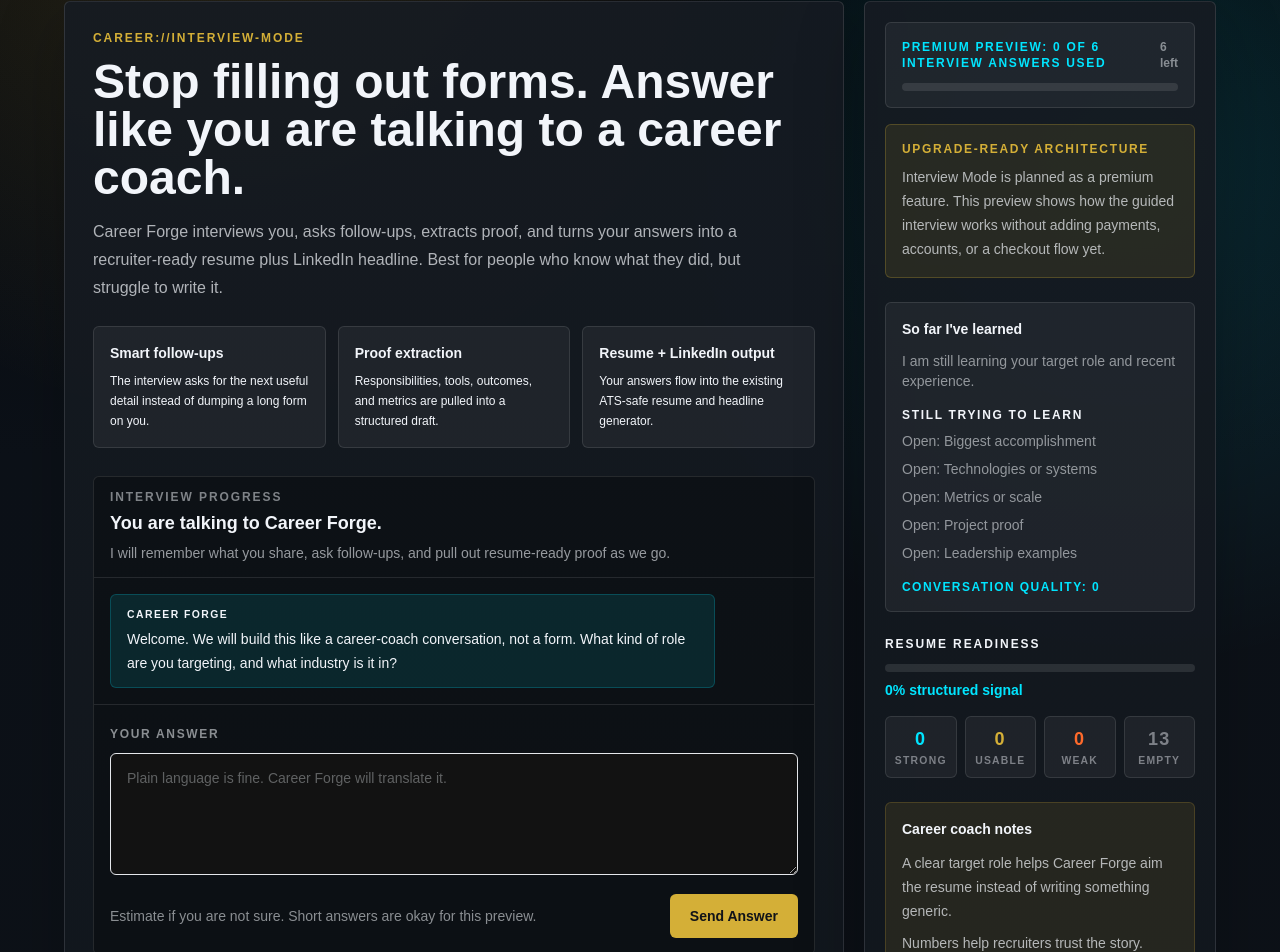
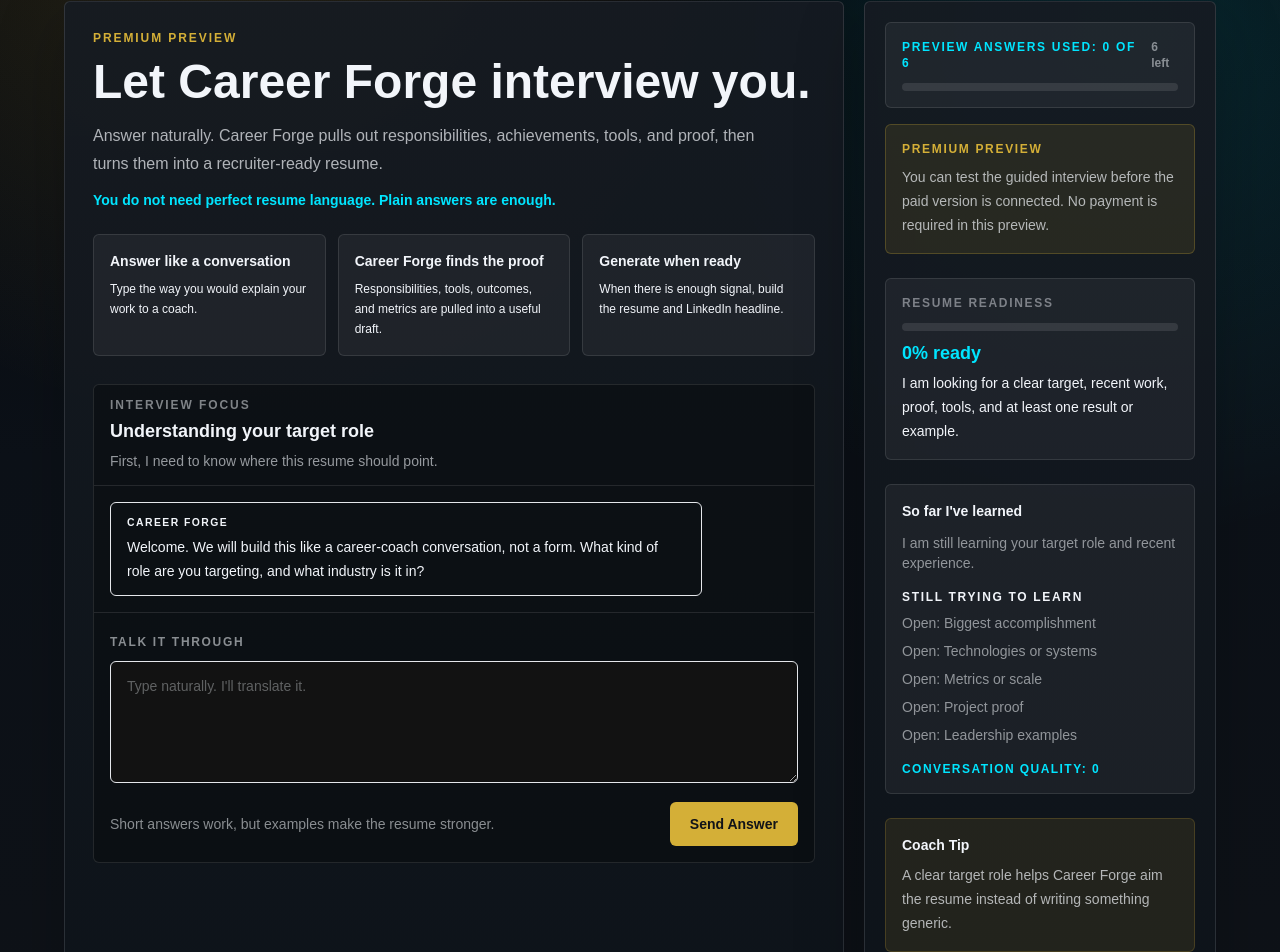
Before and after one commit to koinophobia-labs/career-forge-lite, a Next.js app: page /interview in a window 1280 px wide. Shown: the part 120-1072 px from the top of the page. Built offline with nearby package versions, Linux system fonts and the light colour scheme.

Commit message:
Polish Interview Mode demo experience

```diff
--- a/src/components/InterviewMode.tsx
+++ b/src/components/InterviewMode.tsx
@@ -34,6 +34,57 @@ function statusTone(status: string) {
   return "border-white/10 bg-white/5 text-paper/55";
 }
 
+function focusCopy(stage: InterviewSession["currentStage"]) {
+  const focus: Record<InterviewSession["currentStage"], { label: string; body: string }> = {
+    role_targeting: {
+      label: "Understanding your target role",
+      body: "First, I need to know where this resume should point."
+    },
+    background_overview: {
+      label: "Connecting your background",
+      body: "I am looking for the work history that best supports your next move."
+    },
+    current_or_recent_role: {
+      label: "Unpacking your recent work",
+      body: "Your most recent role usually gives the resume its strongest proof."
+    },
+    responsibilities: {
+      label: "Finding what you were trusted with",
+      body: "Plain duties become stronger bullets when we name the work clearly."
+    },
+    achievements: {
+      label: "Looking for outcomes",
+      body: "Results, improvements, and useful examples make the resume feel real."
+    },
+    metrics: {
+      label: "Finding measurable wins",
+      body: "Estimates are okay. Scale helps recruiters understand the weight of the work."
+    },
+    tools_and_skills: {
+      label: "Identifying tools and skills",
+      body: "Systems, software, workflows, and strengths help shape the keyword layer."
+    },
+    projects_or_portfolio: {
+      label: "Finding proof beyond job titles",
+      body: "A project or example can show capability even when your title does not."
+    },
+    education_and_certifications: {
+      label: "Adding training or credentials",
+      body: "Relevant education, courses, or certifications can support the story."
+    },
+    gaps_and_positioning: {
+      label: "Shaping the final resume",
+      body: "If anything needs careful positioning, we can handle it before generating."
+    },
+    final_resume_review: {
+      label: "Shaping the final resume",
+      body: "We have enough to generate, and one more detail can still make it stronger."
+    }
+  };
+
+  return focus[stage];
+}
+
 export function InterviewMode() {
   const [session, setSession] = useState<InterviewSession>(() => createInitialInterviewSession());
   const [input, setInput] = useState("");
@@ -46,14 +97,8 @@ export function InterviewMode() {
   const limitState = useMemo(() => getInterviewModeLimitState(session), [session]);
   const coachingMessages = useMemo(() => getInterviewCoachingMessages(session), [session]);
   const smartSummary = useMemo(() => getSmartInterviewSummary(session), [session]);
-  const statusCounts = useMemo(
-    () =>
-      session.fieldStatuses.reduce(
-        (counts, field) => ({ ...counts, [field.status]: counts[field.status] + 1 }),
-        { empty: 0, weak: 0, usable: 0, strong: 0 }
-      ),
-    [session.fieldStatuses]
-  );
+  const interviewFocus = useMemo(() => focusCopy(session.currentStage), [session.currentStage]);
+  const coachTip = coachingMessages[0] ?? "Short answers work, but examples make the resume stronger.";
   const draftPreview = useMemo(
     () => [
       ["Target role", session.resumeDraft.targetRole],
@@ -160,12 +205,12 @@ export function InterviewMode() {
           </div>
 
           <section className="trust-panel rounded-md p-5 sm:p-7">
-            <p className="trust-kicker text-xs font-black uppercase">resume://interview-generated</p>
+            <p className="trust-kicker text-xs font-black uppercase">Premium Preview Result</p>
             <div className="mt-3 grid gap-5 lg:grid-cols-[1fr_22rem]">
               <div>
-                <h1 className="text-3xl font-bold text-paper sm:text-5xl">Review the interview-built package.</h1>
+                <h1 className="text-3xl font-bold text-paper sm:text-5xl">Your interview-built resume draft</h1>
                 <p className="mt-4 max-w-2xl text-base leading-7 text-paper/70">
-                  This draft uses the same Career Forge generator as the standard builder. The panel below shows what evidence supported it and where another answer would strengthen it.
+                  This draft only uses what you told Career Forge. Missing metrics are shown as coaching notes, not invented.
                 </p>
               </div>
               <div className="rounded-md border border-white/10 bg-white/5 p-4">
@@ -176,14 +221,39 @@ export function InterviewMode() {
             </div>
 
             <div className="mt-6 flex flex-wrap gap-3">
-              <CopyButton getText={() => resumeToText(generatedPackage.intake, generatedPackage.resume)} label="Copy Resume" />
-              <CopyButton getText={() => generatedPackage.resume.linkedinHeadline} label="Copy LinkedIn Headline" />
+              <CopyButton getText={() => resumeToText(generatedPackage.intake, generatedPackage.resume)} label="Copy resume draft" />
+              <CopyButton getText={() => generatedPackage.resume.linkedinHeadline} label="Copy headline" />
+              <button
+                type="button"
+                onClick={handleImproveWeakAreas}
+                className="inline-flex min-h-10 items-center justify-center rounded-md border border-cyan/30 bg-cyan/10 px-4 text-sm font-semibold text-cyan transition hover:border-cyan hover:bg-cyan hover:text-ink"
+              >
+                Continue improving
+              </button>
             </div>
+          </section>
+
+          <section className="mt-6 grid gap-4 md:grid-cols-2 lg:grid-cols-4">
+            {[
+              ["Resume Summary", generatedPackage.resume.summary || "No summary generated yet."],
+              [
+                "Experience Bullets",
+                generatedPackage.resume.experience.flatMap((role) => role.bullets).filter(Boolean).slice(0, 2).join(" ")
+                  || "No bullets generated yet."
+              ],
+              ["Skills & Tools", generatedPackage.resume.coreSkills.slice(0, 8).join(", ") || "No skills identified yet."],
+              ["LinkedIn Headline", generatedPackage.resume.linkedinHeadline || "No headline generated yet."]
+            ].map(([title, body]) => (
+              <article key={title} className="trust-card rounded-md p-4">
+                <h2 className="text-sm font-bold text-paper">{title}</h2>
+                <p className="mt-2 text-xs leading-5 text-paper/62">{body}</p>
+              </article>
+            ))}
           </section>
 
           <section className="mt-6 grid gap-5 lg:grid-cols-[1.1fr_0.9fr]">
             <div className="trust-panel rounded-md p-5">
-              <h2 className="text-lg font-bold text-paper">Interview Extracted Evidence</h2>
+              <h2 className="text-lg font-bold text-paper">Evidence Career Forge Used</h2>
               <div className="mt-4 space-y-3">
                 {generatedPackage.evidence.length ? (
                   generatedPackage.evidence.slice(0, 12).map((item) => (
@@ -196,13 +266,15 @@ export function InterviewMode() {
                     </article>
                   ))
                 ) : (
-                  <p className="text-sm text-paper/60">No evidence items were captured yet.</p>
+                  <p className="text-sm leading-6 text-paper/60">
+                    No evidence captured yet. Add a role, responsibility, tool, result, or project and Career Forge will show what supported the draft.
+                  </p>
                 )}
               </div>
             </div>
 
             <div className="trust-panel rounded-md p-5">
-              <h2 className="text-lg font-bold text-paper">Next Improvement Targets</h2>
+              <h2 className="text-lg font-bold text-paper">What to Improve Next</h2>
               <div className="mt-4 space-y-3 text-sm leading-6 text-paper/68">
                 {missingMetrics && (
                   <p className="rounded-md border border-ember/20 bg-ember/10 p-3 text-ember">
@@ -256,19 +328,20 @@ export function InterviewMode() {
 
         <section className="grid gap-5 lg:grid-cols-[minmax(0,1fr)_22rem]">
           <div className="trust-panel rounded-md p-5 sm:p-7">
-            <p className="trust-kicker text-xs font-black uppercase">career://interview-mode</p>
-            <h1 className="mt-3 text-3xl font-bold text-paper sm:text-5xl">
-              Stop filling out forms. Answer like you are talking to a career coach.
-            </h1>
+            <p className="trust-kicker text-xs font-black uppercase">Premium Preview</p>
+            <h1 className="mt-3 text-3xl font-bold text-paper sm:text-5xl">Let Career Forge interview you.</h1>
             <p className="mt-4 max-w-2xl text-base leading-7 text-paper/70">
-              Career Forge interviews you, asks follow-ups, extracts proof, and turns your answers into a recruiter-ready
-              resume plus LinkedIn headline. Best for people who know what they did, but struggle to write it.
+              Answer naturally. Career Forge pulls out responsibilities, achievements, tools, and proof, then turns them
+              into a recruiter-ready resume.
+            </p>
+            <p className="mt-3 text-sm font-semibold text-cyan">
+              You do not need perfect resume language. Plain answers are enough.
             </p>
             <div className="mt-6 grid gap-3 md:grid-cols-3">
               {[
-                ["Smart follow-ups", "The interview asks for the next useful detail instead of dumping a long form on you."],
-                ["Proof extraction", "Responsibilities, tools, outcomes, and metrics are pulled into a structured draft."],
-                ["Resume + LinkedIn output", "Your answers flow into the existing ATS-safe resume and headline generator."]
+                ["Answer like a conversation", "Type the way you would explain your work to a coach."],
+                ["Career Forge finds the proof", "Responsibilities, tools, outcomes, and metrics are pulled into a useful draft."],
+                ["Generate when ready", "When there is enough signal, build the resume and LinkedIn headline."]
               ].map(([title, body]) => (
                 <article key={title} className="rounded-md border border-white/10 bg-white/5 p-4">
                   <h2 className="text-sm font-bold text-paper">{title}</h2>
@@ -279,21 +352,19 @@ export function InterviewMode() {
 
             <div className="mt-7 rounded-md border border-white/10 bg-obsidian/45">
               <div className="border-b border-white/10 px-4 py-3">
-                <p className="text-xs font-black uppercase tracking-[0.16em] text-paper/50">Interview Progress</p>
-                <h2 className="mt-1 text-lg font-bold text-paper">You are talking to Career Forge.</h2>
-                <p className="mt-1 text-sm leading-6 text-paper/60">
-                  I will remember what you share, ask follow-ups, and pull out resume-ready proof as we go.
-                </p>
+                <p className="text-xs font-black uppercase tracking-[0.16em] text-paper/50">Interview Focus</p>
+                <h2 className="mt-1 text-lg font-bold text-paper">{interviewFocus.label}</h2>
+                <p className="mt-1 text-sm leading-6 text-paper/60">{interviewFocus.body}</p>
               </div>
 
               <div className="max-h-[31rem] space-y-3 overflow-y-auto px-4 py-4">
                 {session.messages.map((message) => (
                   <article
                     key={message.id}
-                    className={`max-w-[88%] rounded-md border px-4 py-3 ${
+                    className={`max-w-[92%] rounded-md border px-4 py-3 transition md:max-w-[86%] ${
                       message.role === "assistant"
-                        ? "border-cyan/20 bg-cyan/10 text-paper"
-                        : "ml-auto border-gold/20 bg-gold/10 text-paper"
+                        ? "border-cyan/18 bg-white/6 text-paper"
+                        : "ml-auto border-gold/25 bg-gold/12 text-paper"
                     }`}
                   >
                     <p className="mb-1 text-[0.65rem] font-black uppercase tracking-[0.14em] text-paper/42">
@@ -305,14 +376,14 @@ export function InterviewMode() {
                 {isThinking && (
                   <article className="max-w-[88%] rounded-md border border-cyan/20 bg-cyan/10 px-4 py-3 text-paper">
                     <p className="mb-1 text-[0.65rem] font-black uppercase tracking-[0.14em] text-paper/42">Career Forge</p>
-                    <p className="text-sm leading-6">Thinking... Generating next question...</p>
+                    <p className="text-sm leading-6">Thinking... shaping the next question.</p>
                   </article>
                 )}
               </div>
 
               <form onSubmit={handleSend} className="border-t border-white/10 p-4">
                 <label htmlFor="interview-answer" className="text-xs font-black uppercase tracking-[0.14em] text-paper/55">
-                  Your answer
+                  Talk it through
                 </label>
                 <textarea
                   id="interview-answer"
@@ -320,11 +391,11 @@ export function InterviewMode() {
                   onChange={(event) => setInput(event.target.value)}
                   disabled={limitState.isLocked}
                   rows={4}
-                  placeholder={limitState.isLocked ? "Premium preview limit reached." : "Plain language is fine. Career Forge will translate it."}
+                  placeholder={limitState.isLocked ? "Premium preview limit reached." : "Type naturally. I'll translate it."}
                   className="mt-2 w-full rounded-md border border-white/12 bg-white/8 px-4 py-3 text-sm leading-6 text-paper outline-none transition placeholder:text-paper/35 focus:border-cyan disabled:cursor-not-allowed disabled:opacity-55"
                 />
                 <div className="mt-3 flex flex-wrap items-center justify-between gap-3">
-                  <p className="text-sm text-paper/55">Estimate if you are not sure. Short answers are okay for this preview.</p>
+                  <p className="text-sm text-paper/55">Short answers work, but examples make the resume stronger.</p>
                   <button
                     type="submit"
                     disabled={limitState.isLocked}
@@ -341,12 +412,30 @@ export function InterviewMode() {
             <PremiumPreviewMeter state={limitState} />
             {limitState.isLocked && (
               <div className="mt-4">
-                <PremiumLockedPanel onStartOver={handleStartOver} />
+                <PremiumLockedPanel
+                  hasGeneratedResume={Boolean(generatedPackage)}
+                  onStartOver={handleStartOver}
+                  onViewResume={generatedPackage ? () => setMode("review") : undefined}
+                />
               </div>
             )}
             <div className="mt-4">
               <UpgradeCallout />
             </div>
+            <section className="mt-6 rounded-md border border-white/10 bg-white/5 p-4">
+              <p className="text-xs font-black uppercase tracking-[0.14em] text-paper/45">Resume Readiness</p>
+              <div className="mt-3 h-2 rounded-full bg-white/10">
+                <div
+                  className="h-2 rounded-full bg-cyan transition-all"
+                  style={{ width: `${session.resumeDraft.confidenceScore}%` }}
+                />
+              </div>
+              <p className="mt-2 text-lg font-bold text-cyan">{session.resumeDraft.confidenceScore}% ready</p>
+              <p className="mt-1 text-sm leading-6 text-paper/58">
+                I am looking for a clear target, recent work, proof, tools, and at least one result or example.
+              </p>
+            </section>
+
             <div className="mt-6 rounded-md border border-white/10 bg-white/5 p-4">
               <h2 className="text-sm font-bold text-paper">So far I&apos;ve learned</h2>
               {smartSummary.learned.length ? (
@@ -373,71 +462,50 @@ export function InterviewMode() {
               </p>
             </div>
 
-            <p className="mt-6 text-xs font-black uppercase tracking-[0.16em] text-paper/52">Resume readiness</p>
-            <div className="mt-3 h-2 rounded-full bg-white/10">
-              <div
-                className="h-2 rounded-full bg-cyan transition-all"
-                style={{ width: `${session.resumeDraft.confidenceScore}%` }}
-              />
-            </div>
-            <p className="mt-2 text-sm font-bold text-cyan">{session.resumeDraft.confidenceScore}% structured signal</p>
-            <div className="mt-4 grid grid-cols-4 gap-2 text-center text-[0.65rem] font-black uppercase tracking-[0.12em]">
-              {[
-                ["Strong", statusCounts.strong, "text-cyan"],
-                ["Usable", statusCounts.usable, "text-gold"],
-                ["Weak", statusCounts.weak, "text-ember"],
-                ["Empty", statusCounts.empty, "text-paper/45"]
-              ].map(([label, count, tone]) => (
-                <div key={label} className="rounded-md border border-white/10 bg-white/5 px-2 py-2">
-                  <span className={`block text-lg ${tone}`}>{count}</span>
-                  <span className="text-paper/45">{label}</span>
-                </div>
-              ))}
-            </div>
-
-            {coachingMessages.length > 0 && (
-              <div className="mt-6 rounded-md border border-gold/20 bg-gold/10 p-4">
-                <h2 className="text-sm font-bold text-paper">Career coach notes</h2>
-                <div className="mt-3 space-y-2 text-sm leading-6 text-paper/70">
-                  {coachingMessages.map((message) => (
-                    <p key={message}>{message}</p>
-                  ))}
-                </div>
-              </div>
-            )}
-
-            <div className="mt-6 space-y-2">
-              {session.fieldStatuses.map((field) => (
-                <div key={String(field.fieldKey)} className={`rounded-md border px-3 py-2 ${statusTone(field.status)}`}>
-                  <div className="flex items-center justify-between gap-3">
-                    <span className="text-sm font-bold text-paper">{field.label}</span>
-                    <span className="text-[0.65rem] font-black uppercase tracking-[0.14em]">{field.status}</span>
-                  </div>
-                  <p className="mt-1 text-xs leading-5 text-paper/58">{field.notes}</p>
-                </div>
-              ))}
+            <div className="mt-6 rounded-md border border-gold/20 bg-gold/10 p-4">
+              <h2 className="text-sm font-bold text-paper">Coach Tip</h2>
+              <p className="mt-2 text-sm leading-6 text-paper/70">{coachTip}</p>
             </div>
 
             <div className="mt-6 rounded-md border border-white/10 bg-white/5 p-4">
-              <h2 className="text-sm font-bold text-paper">Missing or weak fields</h2>
+              <h2 className="text-sm font-bold text-paper">Still need</h2>
               {missingFields.length ? (
                 <ul className="mt-3 space-y-2 text-sm text-paper/65">
-                  {missingFields.map((field) => (
+                  {missingFields.slice(0, 3).map((field) => (
                     <li key={String(field.fieldKey)}>{field.label}</li>
                   ))}
                 </ul>
               ) : (
-                <p className="mt-3 text-sm text-cyan">Minimum interview signal is ready.</p>
+                <p className="mt-3 text-sm leading-6 text-cyan">
+                  No weak areas yet. You can generate now, or add one more example to make the draft stronger.
+                </p>
               )}
             </div>
 
             <details className="mt-4 rounded-md border border-white/10 bg-white/5 p-4">
-              <summary className="cursor-pointer text-sm font-bold text-paper">Extracted draft preview</summary>
+              <summary className="cursor-pointer text-sm font-bold text-paper">View captured details</summary>
               <div className="mt-4 space-y-3">
                 {draftPreview.map(([label, value]) => (
                   <div key={label}>
                     <p className="text-[0.65rem] font-black uppercase tracking-[0.14em] text-paper/42">{label}</p>
-                    <p className="mt-1 text-sm leading-6 text-paper/70">{value || "Not captured yet"}</p>
+                    <p className="mt-1 text-sm leading-6 text-paper/70">
+                      {value || (label === "Metrics" ? "No metrics yet. Estimate volume, speed, time saved, customer count, revenue, accuracy, or scale if you can." : "Not captured yet.")}
+                    </p>
+                  </div>
+                ))}
+              </div>
+            </details>
+
+            <details className="mt-4 rounded-md border border-white/10 bg-white/5 p-4">
+              <summary className="cursor-pointer text-sm font-bold text-paper">View readiness details</summary>
+              <div className="mt-4 space-y-2">
+                {session.fieldStatuses.map((field) => (
+                  <div key={String(field.fieldKey)} className={`rounded-md border px-3 py-2 ${statusTone(field.status)}`}>
+                    <div className="flex items-center justify-between gap-3">
+                      <span className="text-sm font-bold text-paper">{field.label}</span>
+                      <span className="text-[0.65rem] font-black uppercase tracking-[0.14em]">{field.status}</span>
+                    </div>
+                    <p className="mt-1 text-xs leading-5 text-paper/58">{field.notes}</p>
                   </div>
                 ))}
               </div>
--- a/src/components/PremiumAccess.tsx
+++ b/src/components/PremiumAccess.tsx
@@ -15,7 +15,9 @@ export function PremiumPreviewMeter({ state }: { state: InterviewModeLimitState
   return (
     <div className="rounded-md border border-white/10 bg-white/5 p-4">
       <div className="flex items-center justify-between gap-3">
-        <p className="text-xs font-black uppercase tracking-[0.14em] text-cyan">{state.label}</p>
+        <p className="text-xs font-black uppercase tracking-[0.14em] text-cyan">
+          Preview answers used: {Math.min(state.answerCount, state.answerLimit)} of {state.answerLimit}
+        </p>
         <span className="text-xs font-bold text-paper/50">{state.remainingAnswers} left</span>
       </div>
       <div className="mt-3 h-2 rounded-full bg-white/10">
@@ -28,24 +30,32 @@ export function PremiumPreviewMeter({ state }: { state: InterviewModeLimitState
 export function UpgradeCallout() {
   return (
     <div className="rounded-md border border-gold/25 bg-gold/10 p-4">
-      <p className="text-xs font-black uppercase tracking-[0.14em] text-gold">Upgrade-ready architecture</p>
+      <p className="text-xs font-black uppercase tracking-[0.14em] text-gold">Premium Preview</p>
       <p className="mt-2 text-sm leading-6 text-paper/70">
-        Interview Mode is planned as a premium feature. This preview shows how the guided interview works without adding
-        payments, accounts, or a checkout flow yet.
+        You can test the guided interview before the paid version is connected. No payment is required in this preview.
       </p>
     </div>
   );
 }
 
-export function PremiumLockedPanel({ onStartOver }: { onStartOver: () => void }) {
+export function PremiumLockedPanel({ hasGeneratedResume, onStartOver, onViewResume }: { hasGeneratedResume?: boolean; onStartOver: () => void; onViewResume?: () => void }) {
   return (
     <div className="rounded-md border border-gold/30 bg-gold/10 p-5">
       <p className="text-xs font-black uppercase tracking-[0.14em] text-gold">Premium Preview Limit Reached</p>
-      <h2 className="mt-3 text-2xl font-bold text-paper">Interview Mode is planned as a premium feature.</h2>
+      <h2 className="mt-3 text-2xl font-bold text-paper">You have seen the guided interview preview.</h2>
       <p className="mt-3 text-sm leading-6 text-paper/70">
-        For now, this preview shows how the guided interview works. No payment system is connected yet.
+        Interview Mode is planned as a premium feature. For now, this preview shows how it works. No payment is required.
       </p>
       <div className="mt-5 flex flex-wrap gap-3">
+        {hasGeneratedResume && onViewResume && (
+          <button
+            type="button"
+            onClick={onViewResume}
+            className="rounded-md bg-cyan px-4 py-2 text-sm font-black text-ink transition hover:bg-gold"
+          >
+            View Generated Resume
+          </button>
+        )}
         <button
           type="button"
           onClick={onStartOver}
@@ -59,6 +69,12 @@ export function PremiumLockedPanel({ onStartOver }: { onStartOver: () => void })
         >
           Use Static Builder
         </Link>
+        <Link
+          href="/"
+          className="rounded-md border border-white/15 bg-white/5 px-4 py-2 text-sm font-bold text-paper/70 transition hover:border-cyan hover:text-cyan"
+        >
+          Back to Home
+        </Link>
       </div>
       <p className="mt-4 text-xs leading-5 text-paper/45">
         TODO: connect this state to auth, billing, and entitlement checks when payments are added.
```
Also changed, not shown: scripts/smoke-generator.mjs (+9 -1 lines), 1 other file (tests, documents, lock files or other folders).
